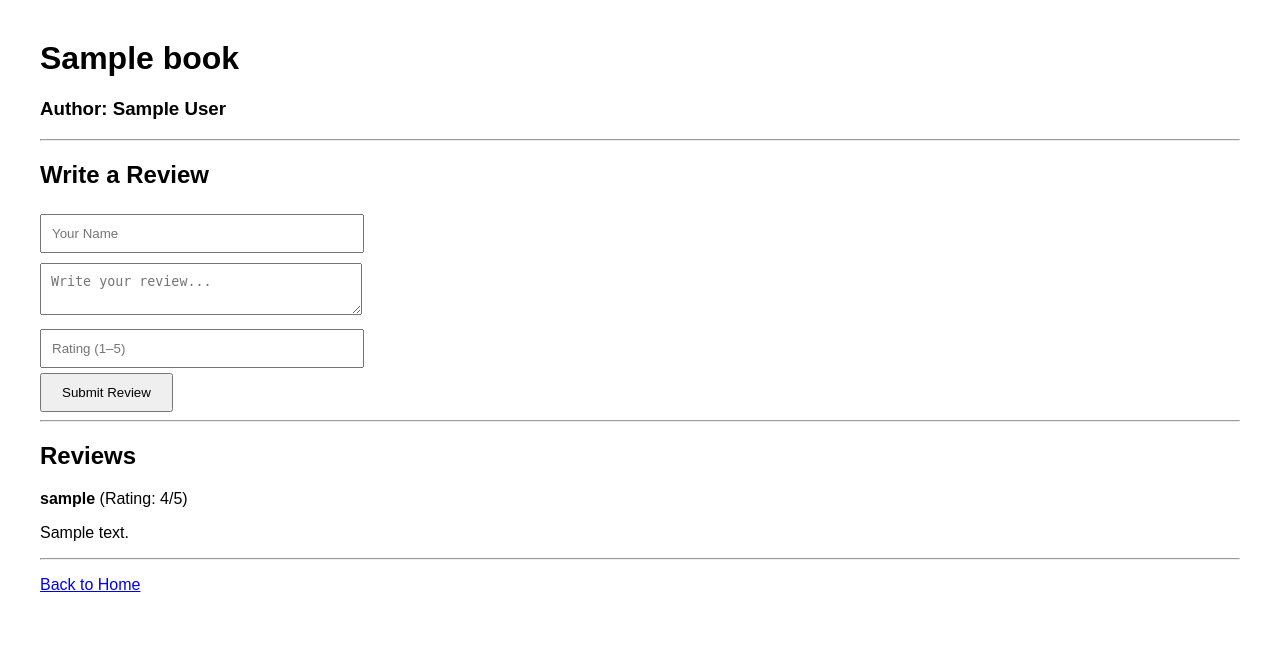
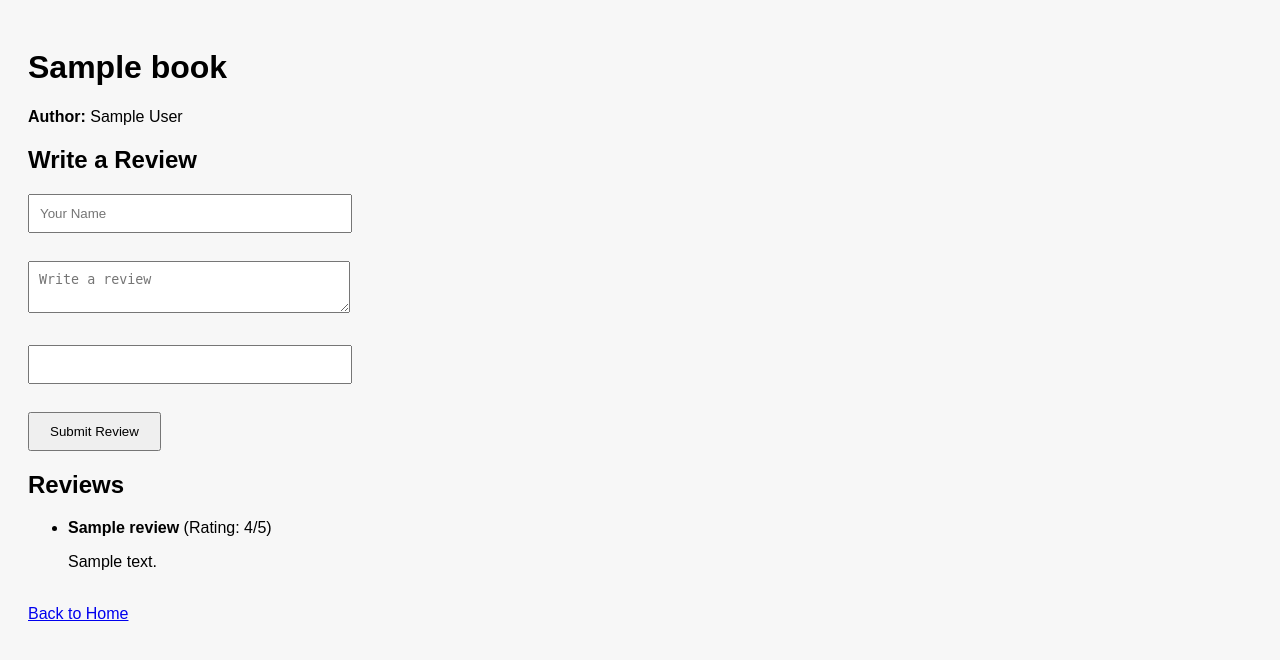
Before and after one commit to AnindyaDas27/bookstore_flask, a Flask app: template templates/book_detail.html in a window 1280 px wide. Shown: the top 660 px of the page. Run offline with Flask 3, Linux system fonts and the light colour scheme; the template is opened without the code that fills it: most values are stand-ins (such as "Sample title", 1, 10 or a date in 2020).

Commit message:
Update book_detail.html

```diff
--- a/templates/book_detail.html
+++ b/templates/book_detail.html
@@ -2,43 +2,41 @@
 <html>
 <head>
     <title>{{ book.title }}</title>
-    <style>
-        body { font-family: Arial; margin: 40px; }
-        input, textarea { width: 300px; padding: 10px; margin: 5px 0; }
-        button { padding: 10px 20px; cursor: pointer; }
-    </style>
+    <link rel="stylesheet" href="{{ url_for('static', filename='style.css') }}">
 </head>
 <body>
 
 <h1>{{ book.title }}</h1>
-<h3>Author: {{ book.author }}</h3>
-
-<hr>
+<p><strong>Author:</strong> {{ book.author }}</p>
 
 <h2>Write a Review</h2>
+<form action="{{ url_for('add_review', book_id=book._id) }}" method="POST">
+    <input type="text" name="name" placeholder="Your Name" required><br><br>
 
-<form method="POST" action="{{ url_for('book_detail', book_id=book['_id']) }}">
-    <input type="text" name="username" placeholder="Your Name" required><br>
-    <textarea name="comment" placeholder="Write your review..." required></textarea><br>
-    <input type="number" name="rating" placeholder="Rating (1–5)" min="1" max="5" required><br>
+    <textarea name="review" placeholder="Write a review" required></textarea><br><br>
+
+    <input type="number" name="rating" min="1" max="5" required><br><br>
+
     <button type="submit">Submit Review</button>
 </form>
-
-<hr>
 
 <h2>Reviews</h2>
 
 {% if reviews %}
-    {% for r in reviews %}
-        <p><strong>{{ r.username }}</strong> (Rating: {{ r.rating }}/5)</p>
-        <p>{{ r.comment }}</p>
-        <hr>
-    {% endfor %}
+    <ul>
+        {% for r in reviews %}
+            <li>
+                <strong>{{ r.name }}</strong> (Rating: {{ r.rating }}/5)
+                <p>{{ r.review }}</p>
+            </li>
+        {% endfor %}
+    </ul>
 {% else %}
     <p>No reviews yet.</p>
 {% endif %}
 
-<p><a href="/">Back to Home</a></p>
+<br>
+<a href="{{ url_for('home') }}">Back to Home</a>
 
 </body>
 </html>
```
